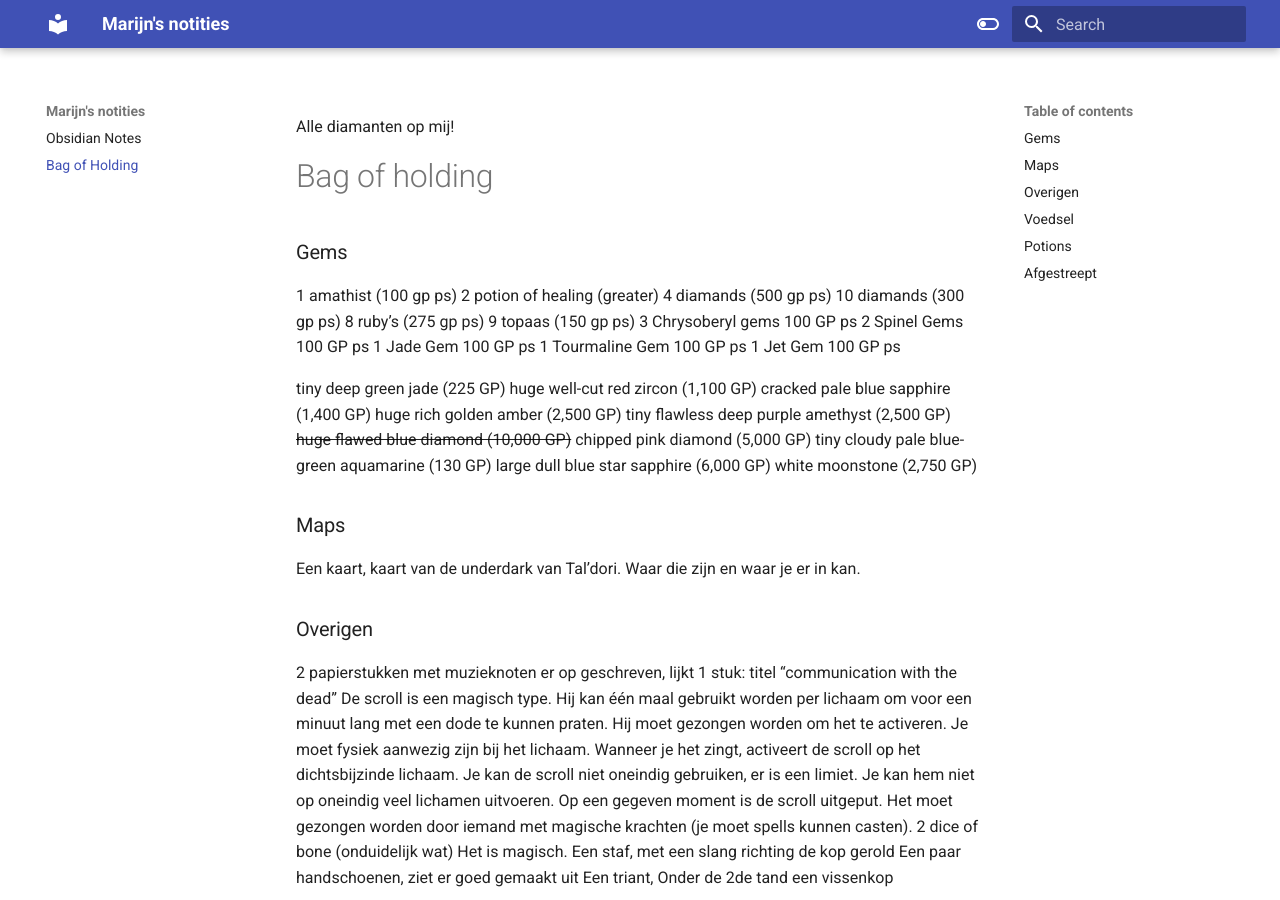
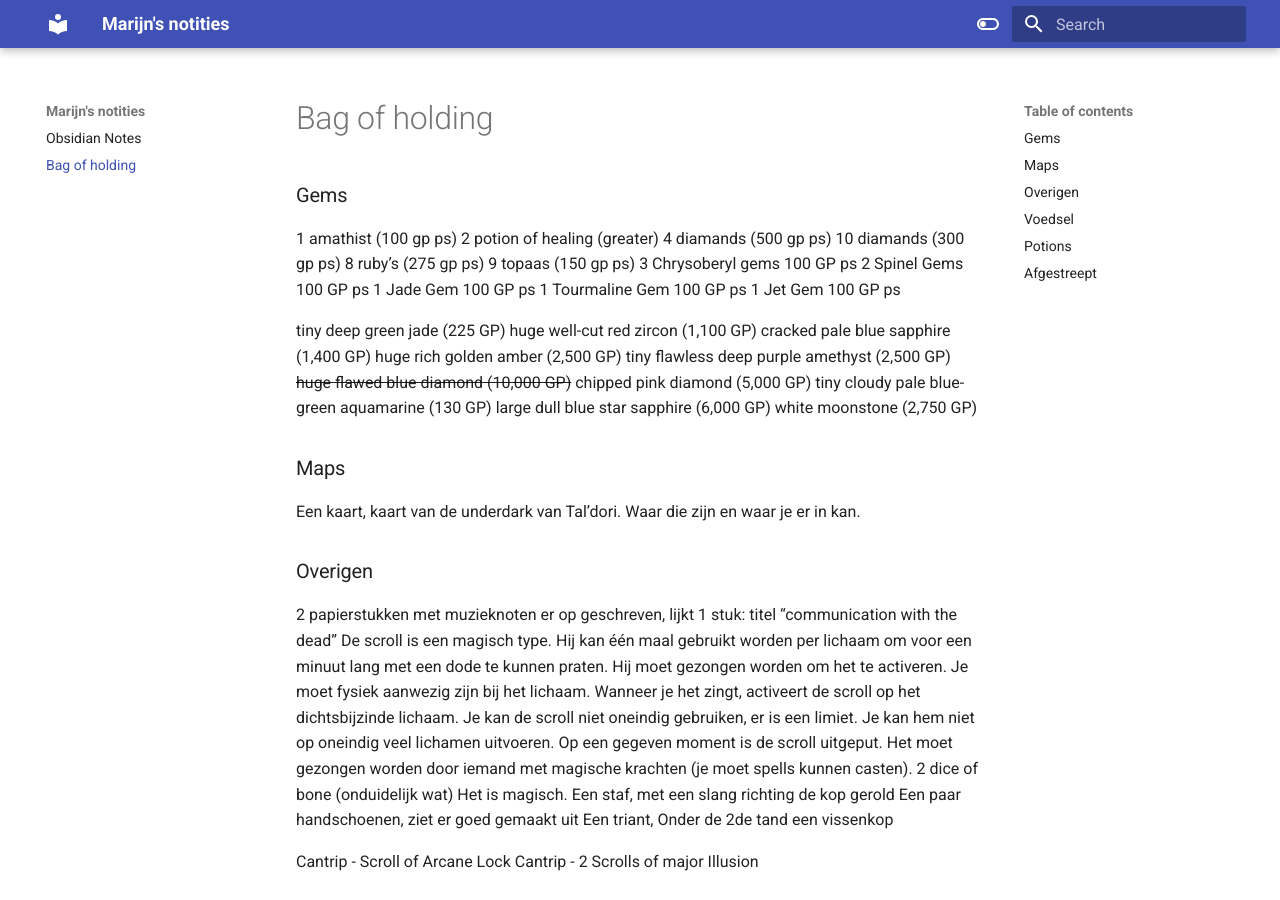
Before and after one commit to bosmuis/ObsidianPublic, an MkDocs documentation site: the page built from docs/Bag of Holding.md, in a window 1280 px wide and 900 px high. Built offline with MkDocs 1.6.1 and Material for MkDocs 9.7.7, drawn with Linux system fonts in a browser that asks for light colours.

Commit message:
[PUBLISHER] Merge #7

```diff
--- a/docs/Bag of Holding.md
+++ b/docs/Bag of Holding.md
@@ -1,7 +1,7 @@
 ---
 share: true
 ---
-Alle diamanten op mij!
+
 # Bag of holding
 ### Gems
 1 amathist (100 gp ps)
```
